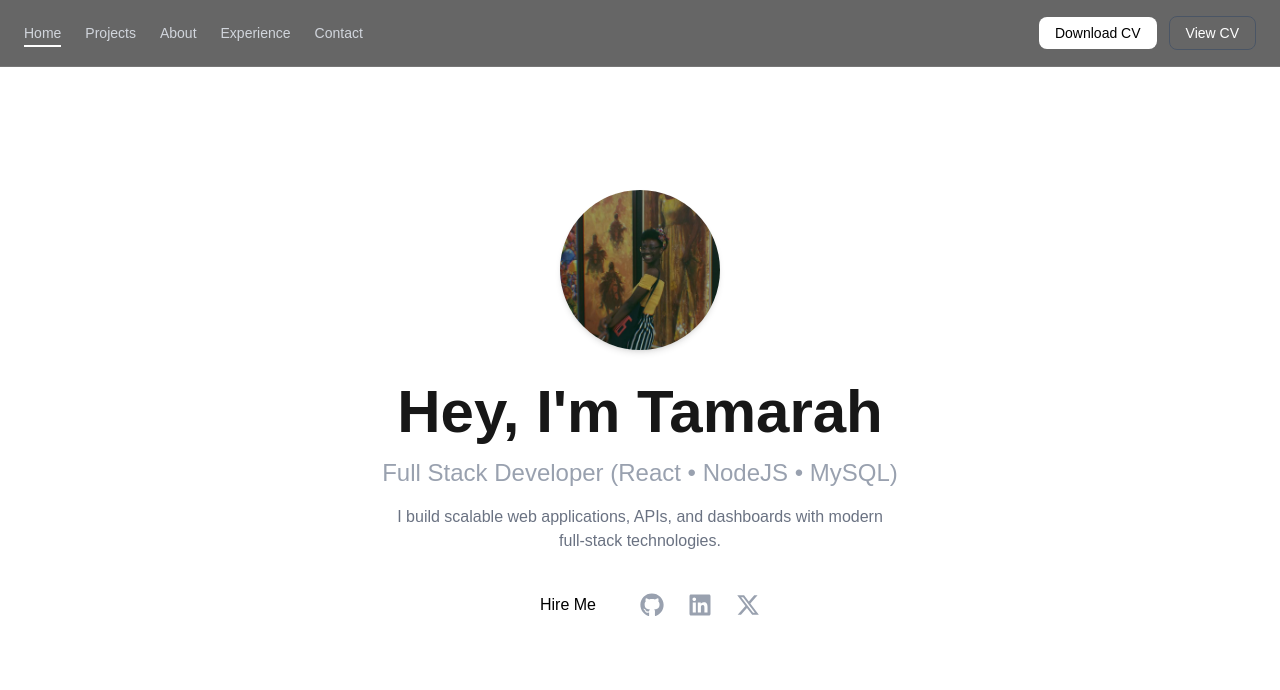
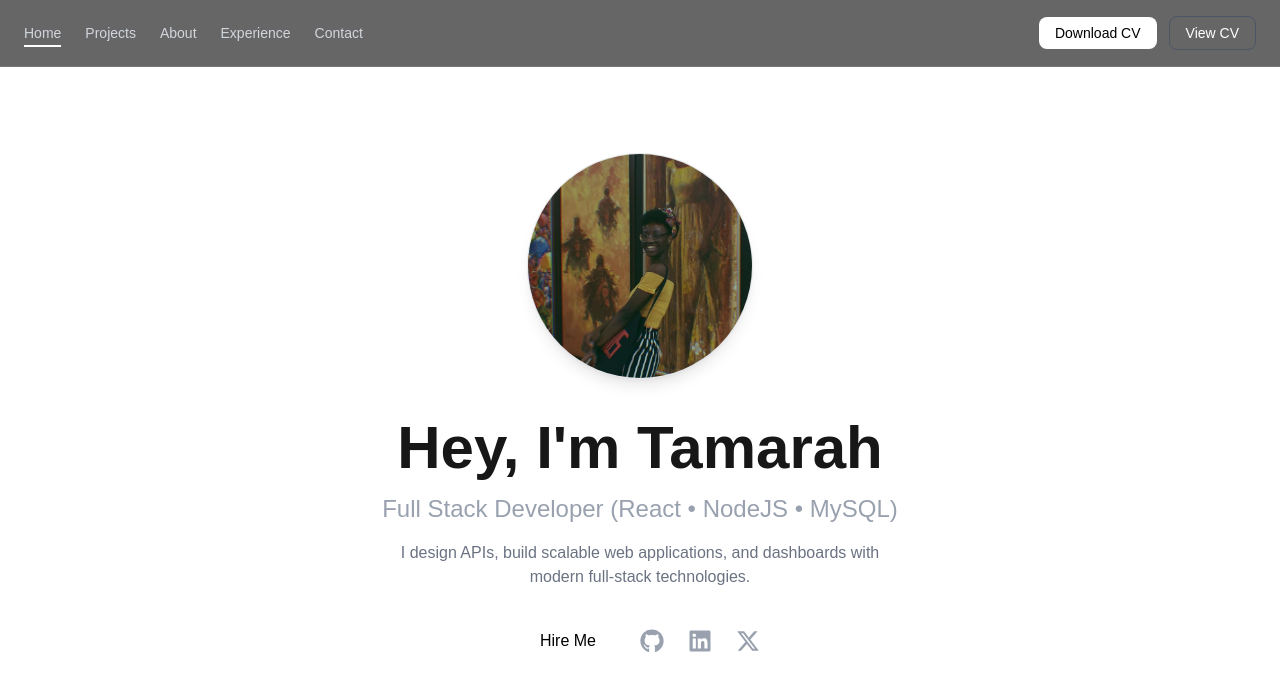
Before and after one commit to 7amarah/tamarah-portfolio, a Next.js app: page / in a window 1280 px wide. Shown: the top 690 px of the page. Built offline with nearby package versions, Linux system fonts and the light colour scheme.

Commit message:
make the hire me button redirect to contact page

```diff
--- a/components/home/Hero.tsx
+++ b/components/home/Hero.tsx
@@ -7,7 +7,8 @@ export default function Hero() {
         <section className="min-h-[85vh] flex flex-col justify-center items-center text-center px-4 sm:px-6">
 
             {/* PROFILE IMAGE */}
-            <div className="relative w-28 h-28 sm:w-36 sm:h-36 md:w-40 md:h-40 rounded-full overflow-hidden shadow-md mb-6">
+            <div className="relative w-32 h-32 sm:w-40 sm:h-40 md:w-48 md:h-48 lg:w-56 lg:h-56 rounded-full overflow-hidden shadow-lg ring-1 ring-gray-200 mb-8 transition-transform duration-300 hover:scale-[1.03]">
+            {/* <div className="relative w-28 h-28 sm:w-36 sm:h-36 md:w-40 md:h-40 rounded-full overflow-hidden shadow-md mb-6"> */}
                 <Image
                     fill
                     priority
@@ -30,7 +31,7 @@ export default function Hero() {
 
             {/* DESCRIPTION */}
             <p className="max-w-md sm:max-w-lg mt-4 text-gray-500 text-sm sm:text-base">
-                I build scalable web applications, APIs, and dashboards with modern
+                I design APIs, build scalable web applications, and dashboards with modern
                 full-stack technologies.
             </p>
 
@@ -39,11 +40,17 @@ export default function Hero() {
 
                 {/* CTA */}
                 <Link
+                    href="/contact"
+                    className="bg-white text-black px-5 py-2 rounded-xl text-sm sm:text-base hover:scale-105 transition"
+                >
+                    Hire Me
+                </Link>
+                {/* <Link
                     href="#"
                     className="bg-white text-black px-5 py-2 rounded-xl text-sm sm:text-base hover:scale-105 transition"
                 >
                     Hire Me
-                </Link>
+                </Link> */}
 
                 {/* ICONS */}
                 <div className="flex items-center gap-6 text-2xl sm:text-2xl">
```
